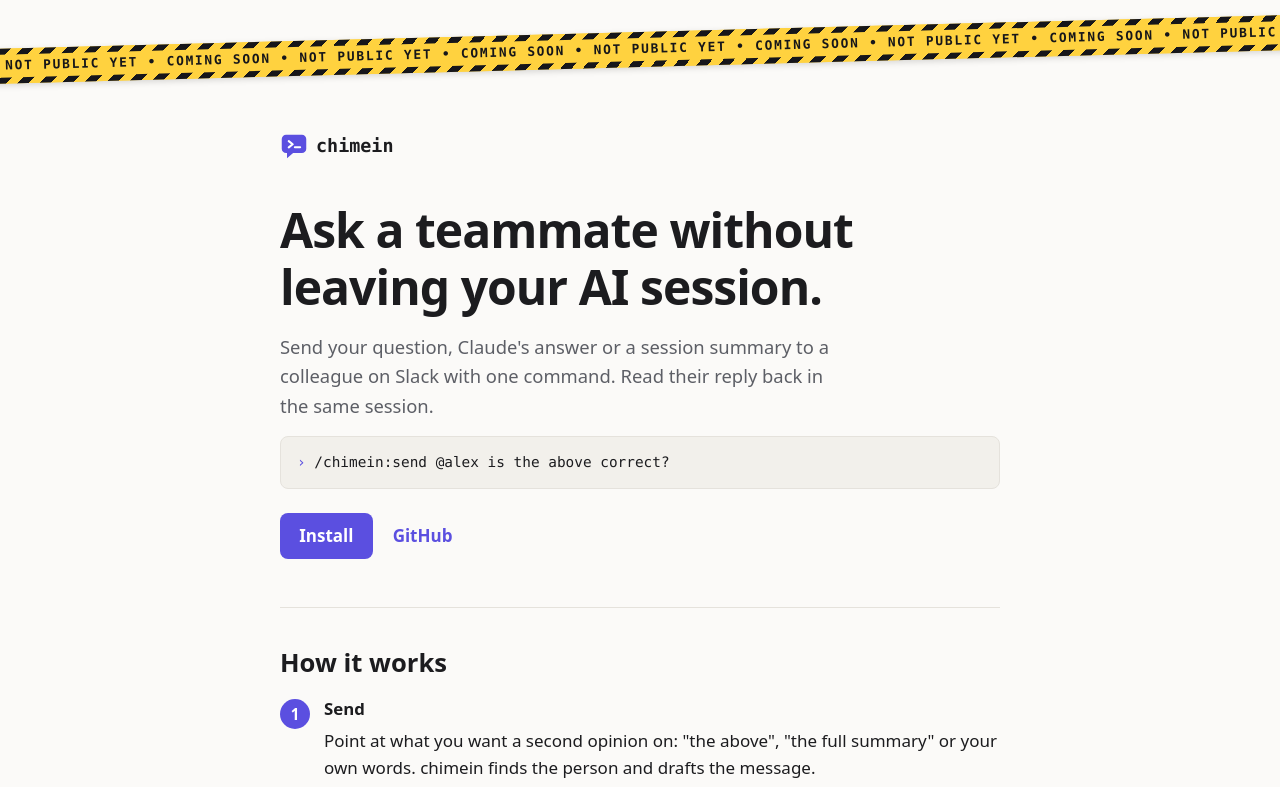
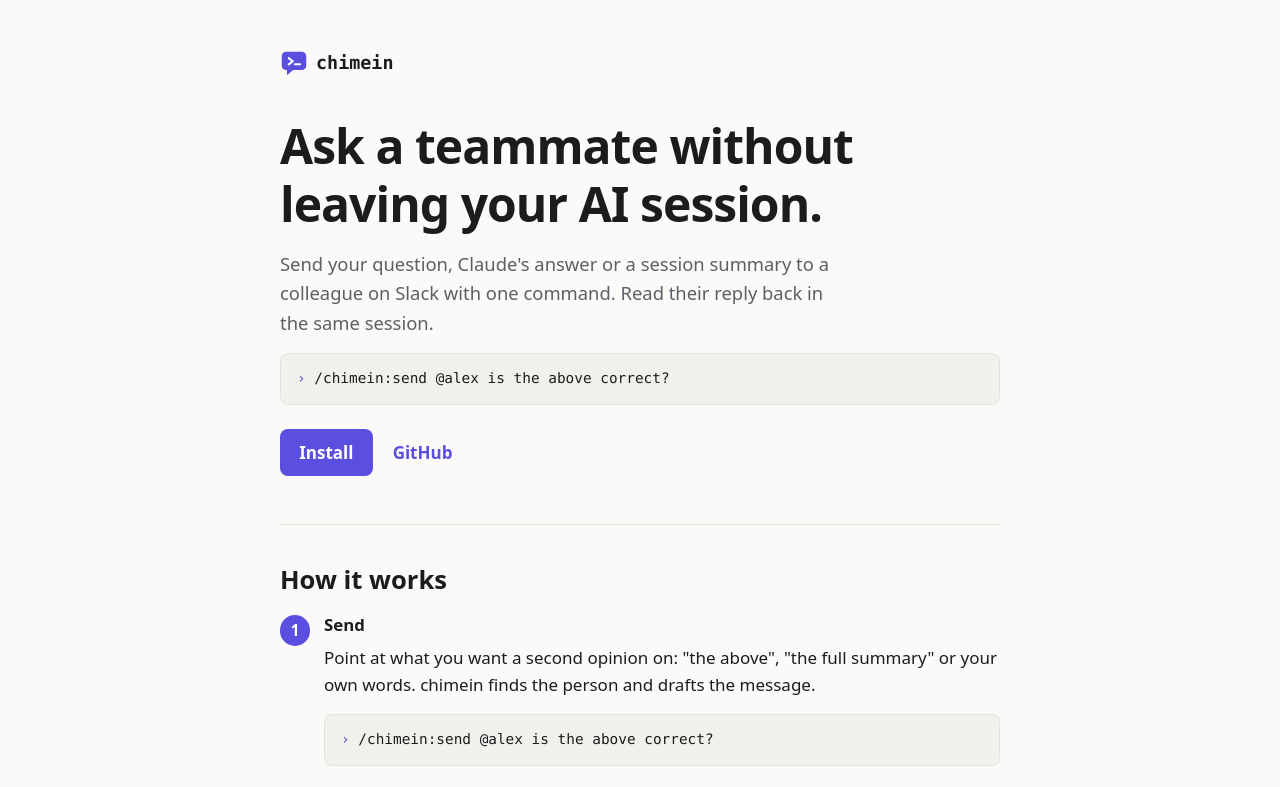
Before and after one commit to stuparm/chimein.dev, a plain HTML site: page site/public/index.html in a window 1280 px wide. Shown: the top 787 px of the page. Drawn offline with Linux system fonts and the light colour scheme.

Commit message:
remove tape

```diff
--- a/site/public/index.html
+++ b/site/public/index.html
@@ -10,11 +10,6 @@
   <link rel="stylesheet" href="style.css">
 </head>
 <body>
-  <div class="tape" role="note">
-    <span class="visually-hidden">Coming soon: chimein isn't public yet.</span>
-    <div class="tape-strip" aria-hidden="true">COMING SOON • NOT PUBLIC YET • COMING SOON • NOT PUBLIC YET • COMING SOON • NOT PUBLIC YET • COMING SOON • NOT PUBLIC YET • COMING SOON • NOT PUBLIC YET • COMING SOON • NOT PUBLIC YET • COMING SOON • NOT PUBLIC YET • COMING SOON • NOT PUBLIC YET • COMING SOON • NOT PUBLIC YET • COMING SOON • NOT PUBLIC YET • COMING SOON • NOT PUBLIC YET • COMING SOON • NOT PUBLIC YET • COMING SOON • NOT PUBLIC YET • COMING SOON • NOT PUBLIC YET</div>
-  </div>
-
   <header class="hero wrap">
     <a class="wordmark" href="./">
       <img src="favicon.svg" alt="" width="28" height="28">
--- a/site/public/style.css
+++ b/site/public/style.css
@@ -94,45 +94,10 @@
   line-height: 1.5;
 }
 
-/* Coming-soon tape */
-
-.tape {
-  overflow: hidden;
-  padding: clamp(1.25rem, 2.5vw, 3rem) 0;
-}
-
-.tape-strip {
-  --tape-yellow: #ffd23f;
-  --tape-black: #16161a;
-  width: 120%;
-  margin-left: -10%;
-  transform: rotate(-1.5deg);
-  padding: 0.7rem 0;
-  background:
-    repeating-linear-gradient(-45deg, var(--tape-black) 0 8px, var(--tape-yellow) 8px 16px) top / 100% 6px no-repeat,
-    repeating-linear-gradient(-45deg, var(--tape-black) 0 8px, var(--tape-yellow) 8px 16px) bottom / 100% 6px no-repeat,
-    var(--tape-yellow);
-  color: var(--tape-black);
-  font: 700 0.8rem/1 var(--mono);
-  letter-spacing: 0.14em;
-  white-space: nowrap;
-  overflow: hidden;
-  box-shadow: 0 2px 6px rgb(0 0 0 / 0.15);
-}
-
-.visually-hidden {
-  position: absolute;
-  width: 1px;
-  height: 1px;
-  overflow: hidden;
-  clip: rect(0 0 0 0);
-  white-space: nowrap;
-}
-
 /* Hero */
 
 .hero {
-  padding-top: 2rem;
+  padding-top: 3rem;
   padding-bottom: 2rem;
 }
 
```
